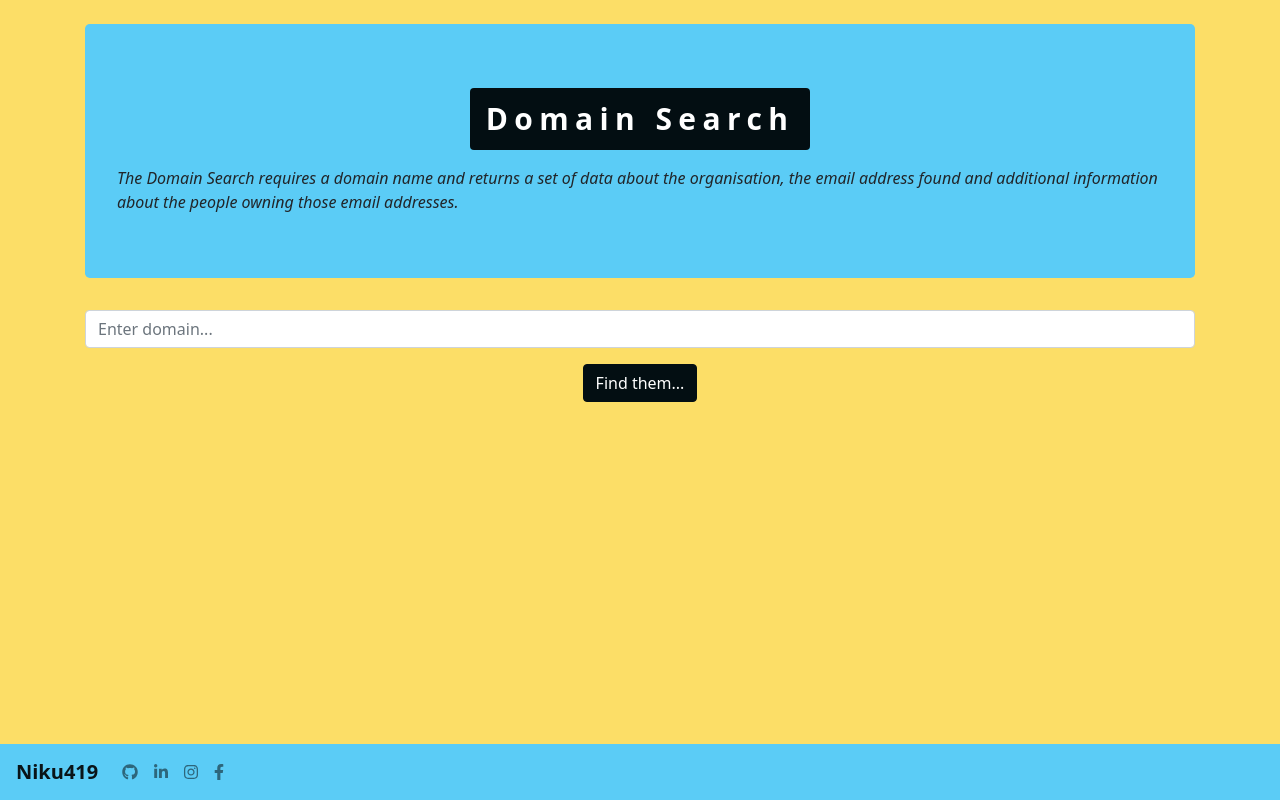
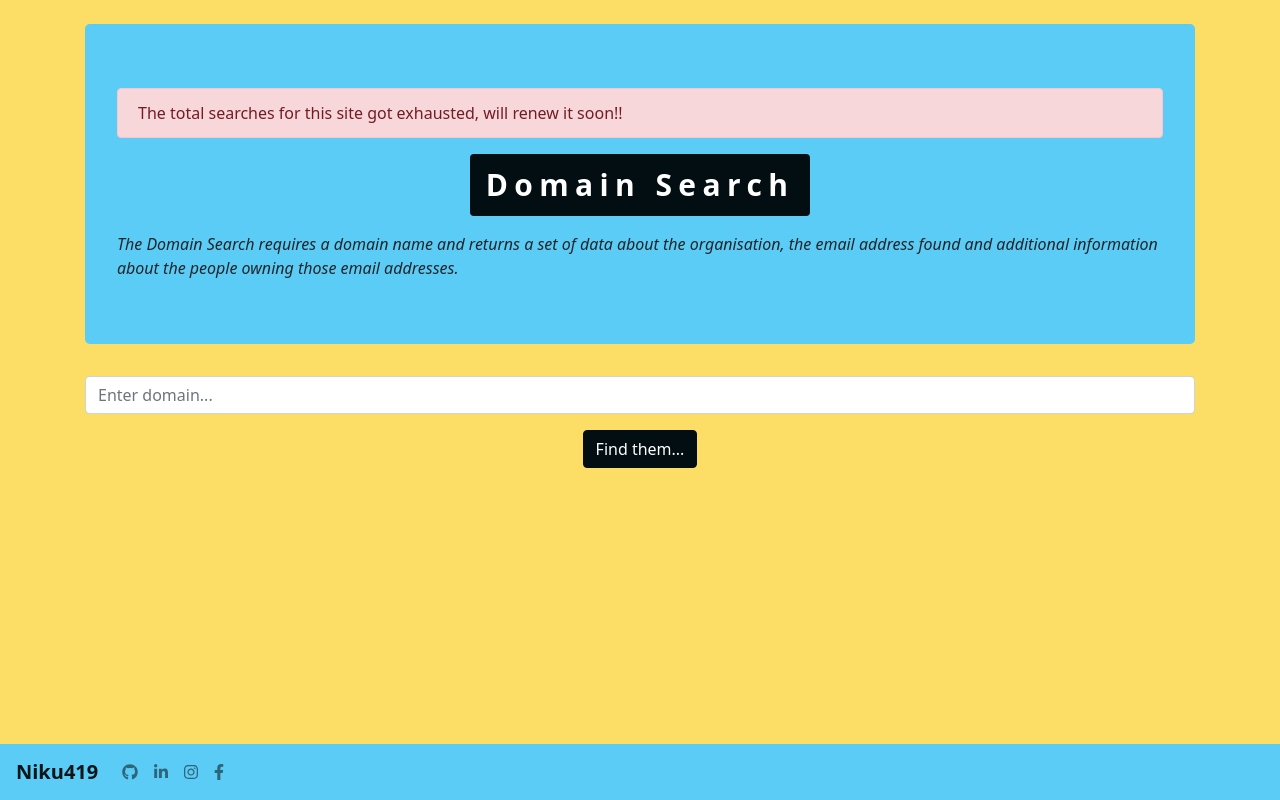
Before and after one commit to niku419/domain-finder, a React (Create React App) app: page / in a window 1280 px wide. Built offline with nearby package versions, Linux system fonts and the light colour scheme; no server answers.

Commit message:
:error: Added alert about exhausted searches

```diff
--- a/src/ReactDomainFinder/DomainFinder.jsx
+++ b/src/ReactDomainFinder/DomainFinder.jsx
@@ -1,5 +1,5 @@
 import React,{useState, useEffect, useContext} from 'react'
-import { Container, Form, Button, Jumbotron, Spinner, Navbar, Nav, Badge } from 'react-bootstrap'
+import { Container, Form, Button, Jumbotron, Spinner, Navbar, Nav, Badge, Alert } from 'react-bootstrap'
 import { FontAwesomeIcon } from '@fortawesome/react-fontawesome'
 //import { faHeart } from '@fortawesome/free-solid-svg-icons'
 import { faInstagram, faGithub, faFacebookF, faLinkedinIn} from '@fortawesome/free-brands-svg-icons'
@@ -46,6 +46,9 @@ export default function DomainFinder() {
 				<Container className="py-4">
 					{redirect && <Redirect to='/domains'/>}
 					<Jumbotron>
+						<Alert  variant="danger">
+						    The total searches for this site got exhausted, will renew it soon!!
+						  </Alert>
 						<h1 style={{textAlign: "center"}} className="primary"><Badge variant="primary">Domain Search</Badge></h1>
 						<div className="mt-3">
 							<em>
```
